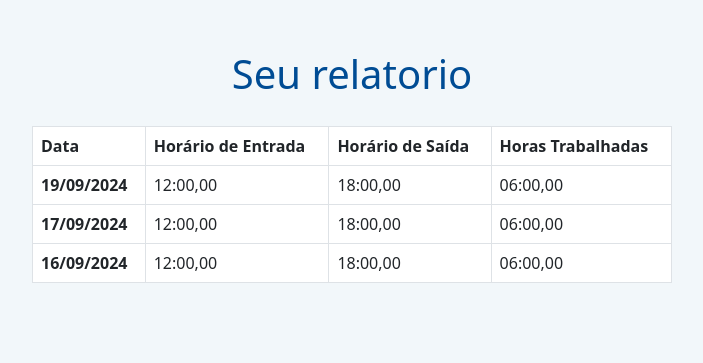
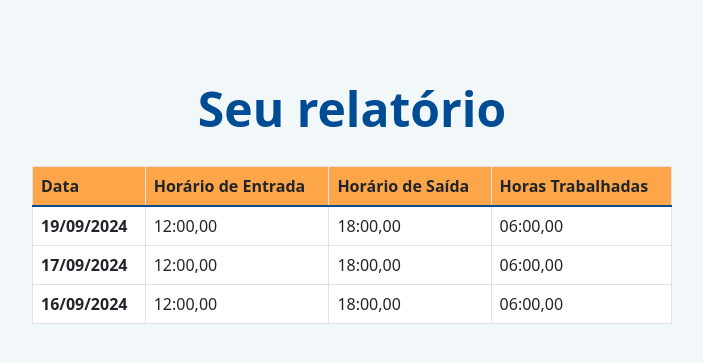
Before and after one commit to orsanor/Controle_de_Ponto_Eletronico, a PHP site: page /pages/record.php in a window 1280 px wide. Shown: the part 61-424 px from the top of the page, without its empty margins (288-991 px from the left). Run offline with PHP 8.4, Linux system fonts and the light colour scheme; the visitor is signed in with stand-in values (Sample User, id 1); some libraries are stand-ins or nearby versions.

Commit message:
melhorias no css

```diff
--- a/controle_ponto/src/pages/ponto.php
+++ b/controle_ponto/src/pages/ponto.php
@@ -53,18 +53,18 @@ if (!isset($_SESSION['username'])) {
                     <div class="saldo-container">
                         <div class="saldo">
                             <span>Saldo mês</span>
-                            <p class="saldo-valor">+4h32min</p>
+                            <p class="saldo-valor">+0h00min</p>
                         </div>
                     </div>
                     <div class="saldo-container" style="background-color: #dde7ef">
                         <div class="saldo" >
                             <span>Saldo geral</span>
-                            <p class="saldo-valor">+40h42min</p>
+                            <p class="saldo-valor">+0h00min</p>
                         </div>
                     </div>
                 </div>
                 <div class="ultimo-registro">
-                    Último registro no dia 21/05/20, às 23h32min
+                    Último registro no dia 24/09/24, às 00h00min
                 </div>
             </div>
         </div>
--- a/controle_ponto/src/pages/record.php
+++ b/controle_ponto/src/pages/record.php
@@ -11,8 +11,9 @@ if (!isset($_SESSION['username'])) {
 
 <!DOCTYPE html>
 <link rel="stylesheet" href="../public/css/record.css" />
-<link rel="stylesheet" href="../public/css/ponto.css" />
+<!-- <link rel="stylesheet" href="../public/css/ponto.css" /> -->
 <html lang="pt-br">
+
 
 <body>
   <nav class="navbar navbar-expand-lg navbar-light w-100" style="background-color: white;">
@@ -35,48 +36,44 @@ if (!isset($_SESSION['username'])) {
     </div>
   </nav>
 
-  <h1 style="margin-top: 50px">Seu relatorio</h1>
-  </h2>
+  <h1>Seu relatório</h1>
   <div class="d-flex col-12 justify-content-center">
     <div class="col-6">
       <table class="table table-bordered">
         <thead>
           <tr>
-            <th scope="col">Data</th>
-            <th scope="col">Horário de Entrada</th>
-            <th scope="col">Horário de Saída</th>
-            <th scope="col">Horas Trabalhadas</th>
+            <th>Data</th>
+            <th>Horário de Entrada</th>
+            <th>Horário de Saída</th>
+            <th>Horas Trabalhadas</th>
           </tr>
         </thead>
-        <tbody>
+        <tbody class="table-group-divider">
           <tr>
-            <th scope="row">19/09/2024</th>
+            <td scope="row" class="date">19/09/2024</td>
             <td id="">12:00,00</td>
             <td id="">18:00,00</td>
             <td id="">06:00,00</td>
           </tr>
           <tr>
-            <th scope="row">17/09/2024</th>
+            <td scope="row" class="date">17/09/2024</td>
             <td id="">12:00,00</td>
             <td id="">18:00,00</td>
             <td id="">06:00,00</td>
           </tr>
           <tr>
-            <th scope="row">16/09/2024</th>
+            <td scope="row" class="date">16/09/2024</td>
             <td id="">12:00,00</td>
             <td id="">18:00,00</td>
             <td id="">06:00,00</td>
           </tr>
-
         </tbody>
       </table>
     </div>
   </div>
 
   <script src="https://kit.fontawesome.com/6943b72b92.js" crossorigin="anonymous"></script>
-  <script src="https://cdn.jsdelivr.net/npm/bootstrap@5.0.2/dist/js/bootstrap.bundle.min.js"
-    integrity="sha384-MrcW6ZMFYlzcLA8Nl+NtUVF0sA7MsXsP1UyJoMp4YLEuNSfAP+JcXn/tWtIaxVXM"
-    crossorigin="anonymous"></script>
+  <script src="https://cdn.jsdelivr.net/npm/bootstrap@5.3.0/dist/js/bootstrap.bundle.min.js"></script>
 </body>
 
 </html>
--- a/controle_ponto/src/public/css/ponto.css
+++ b/controle_ponto/src/public/css/ponto.css
@@ -40,7 +40,7 @@ body {
 	margin-top: 10px;
 	font-size: 15px;
 	font-weight: bold;
-	color: #333;
+	color: #797979;
 }
 
 #clock {
--- a/controle_ponto/src/public/css/record.css
+++ b/controle_ponto/src/public/css/record.css
@@ -1,19 +1,50 @@
 body {
   text-align: center;
   color: #004c94;
-    background-color: white;
+  background-color: #f2f7fa;
 }
 
-  thead {
-    color: white;
-    background-color: #F7941D;
+.table th {
+  background-color: #fca549;
 }
 
-  table {
-    margin-top: 20px;
+h1 {
+  margin-top: 60px;
+  padding: 20px;
+  font-size: 48px;
+  font-weight: bold;
 }
 
-  h2 {
-    display: flex;
-    justify-content: center;
+.btn-warning {
+  margin-left: 0;
+  background-color: #fca549;
+  border: none;
+  color: white;
 }
+
+.btn-warning:hover {
+  background-color: #f7941d;
+}
+
+.nav-link {
+  font-weight: bold;
+  color: #004c97;
+  margin-top: 2px;
+  font-size: 16px;
+}
+
+ul {
+  margin-left: 25px;
+}
+
+.navbar {
+  border-bottom: 3px solid #f38c00;
+}
+
+.nav-link:hover {
+  color: #fca549;
+}
+
+.date{
+  font-weight: bold;
+}
```
Lines whose indentation alone changed are shown as unchanged.
